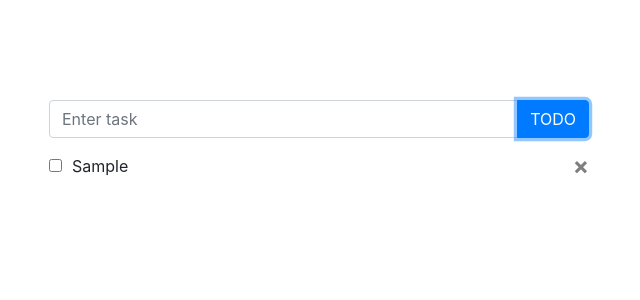
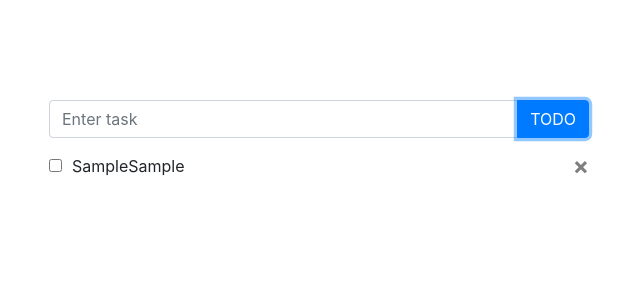
Before and after one commit to lowkorn/learn-react, a React (Create React App) app: page / in a window 1280 px wide. Both pictures are taken after typing "Sample" into the empty fields and a click on the button "TODO". Shown: the top 300 px of the page, without its empty margins (321-961 px from the left). Built offline with nearby package versions, Linux system fonts and the light colour scheme.

Commit message:
Create label with jsx

```diff
--- a/src/components/TaskList.js
+++ b/src/components/TaskList.js
@@ -4,9 +4,21 @@ import CloseButton from './utilities/CloseButton'
 
 export default class TaskList extends React.Component {
 
-  // static propTypes = {
-  //     todos: React.PropTypes.array.isRequired
-  // }
+  TaskLabel (todo) {
+    if (todo.completed) {
+      return (
+        <span>
+          <del>
+            { todo.task}
+          </del>
+        </span>
+      )
+    } else {
+      return (
+        <span>{ todo.task}</span>
+      )
+    }
+  }
 
   render() {
     return (
@@ -14,6 +26,7 @@ export default class TaskList extends React.Component {
         { this.props.todos.map((todo, index) => (
           <div key={ index } className="clearfix">
             <Checkbox className="float-left" checked={ todo.completed } label={ todo.task } onClick={ this.props.completeTask.bind(this, index) } />
+            { this.TaskLabel(todo) }
             <CloseButton className="float-right" />
           </div>
         )) }
```
